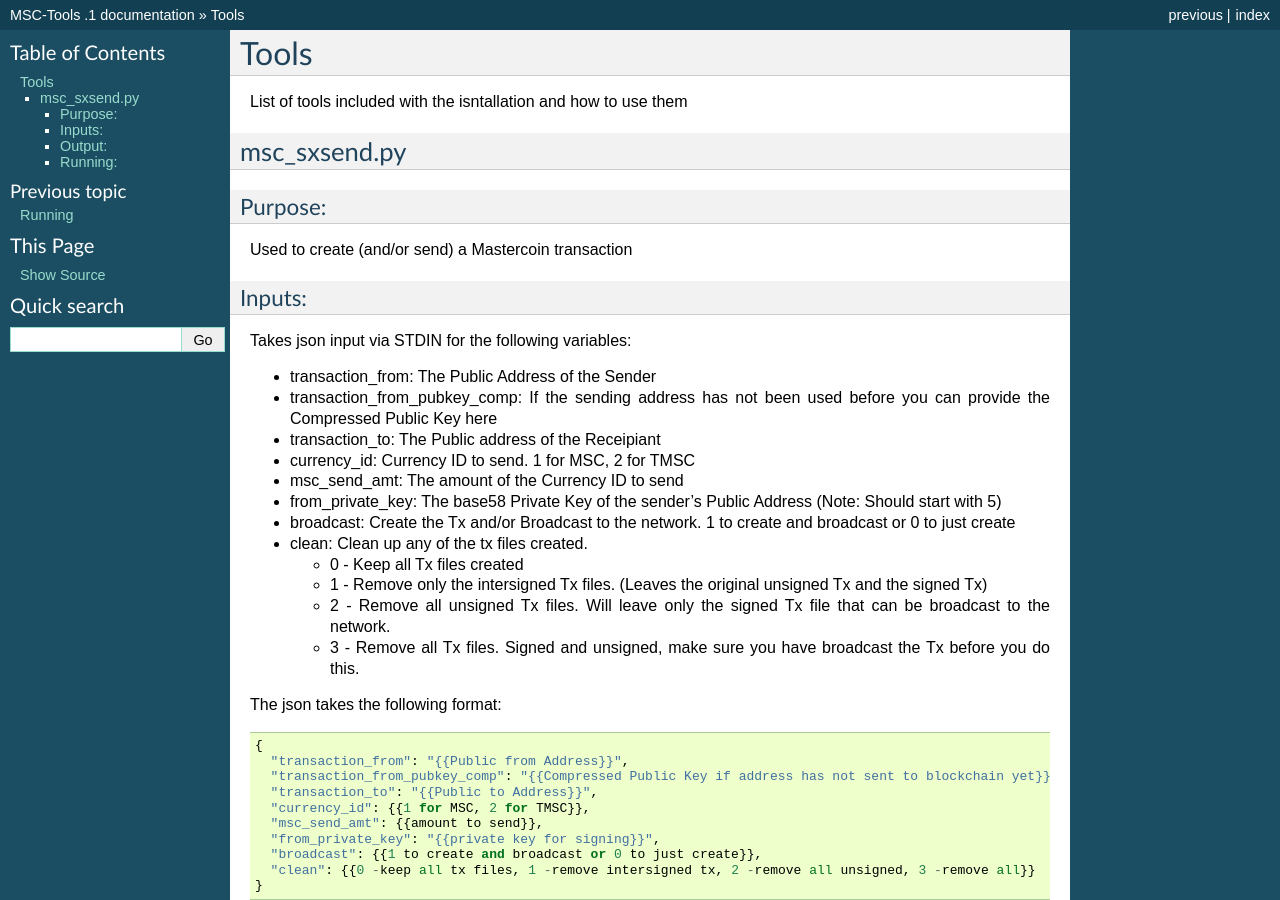
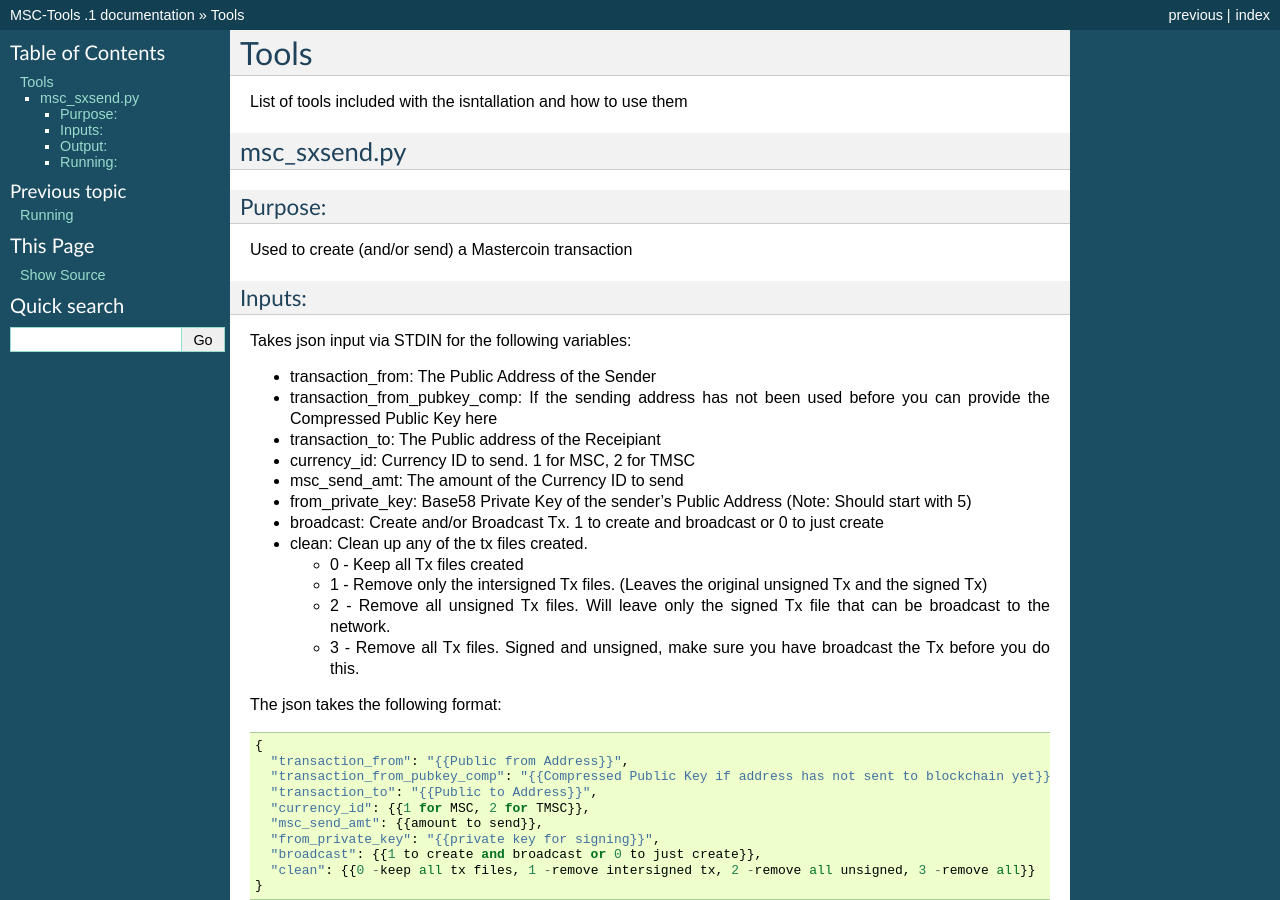
Before and after one commit to mastercoin-MSC/install-msc, a Sphinx documentation site: the page built from docs/pages/tools.rst, in a window 1280 px wide and 900 px high. Built offline with Sphinx 7.4.7, drawn with Linux system fonts in a browser that asks for light colours; formulas are drawn with MathJax 3.

Commit message:
formatting docs

```diff
--- a/docs/pages/tools.rst
+++ b/docs/pages/tools.rst
@@ -20,8 +20,8 @@
 * transaction_to: The Public address of the Receipiant
 * currency_id: Currency ID to send. 1 for MSC, 2 for TMSC
 * msc_send_amt: The amount of the Currency ID to send
-* from_private_key: The base58 Private Key of the sender's Public Address (Note: Should start with 5)
-* broadcast: Create the Tx and/or Broadcast to the network. 1 to create and broadcast or 0 to just create
+* from_private_key: Base58 Private Key of the sender's Public Address (Note: Should start with 5)
+* broadcast: Create and/or Broadcast Tx. 1 to create and broadcast or 0 to just create
 * clean: Clean up any of the tx files created.
 
   * 0 - Keep all Tx files created
```
Also changed, not shown: 5 other files.
